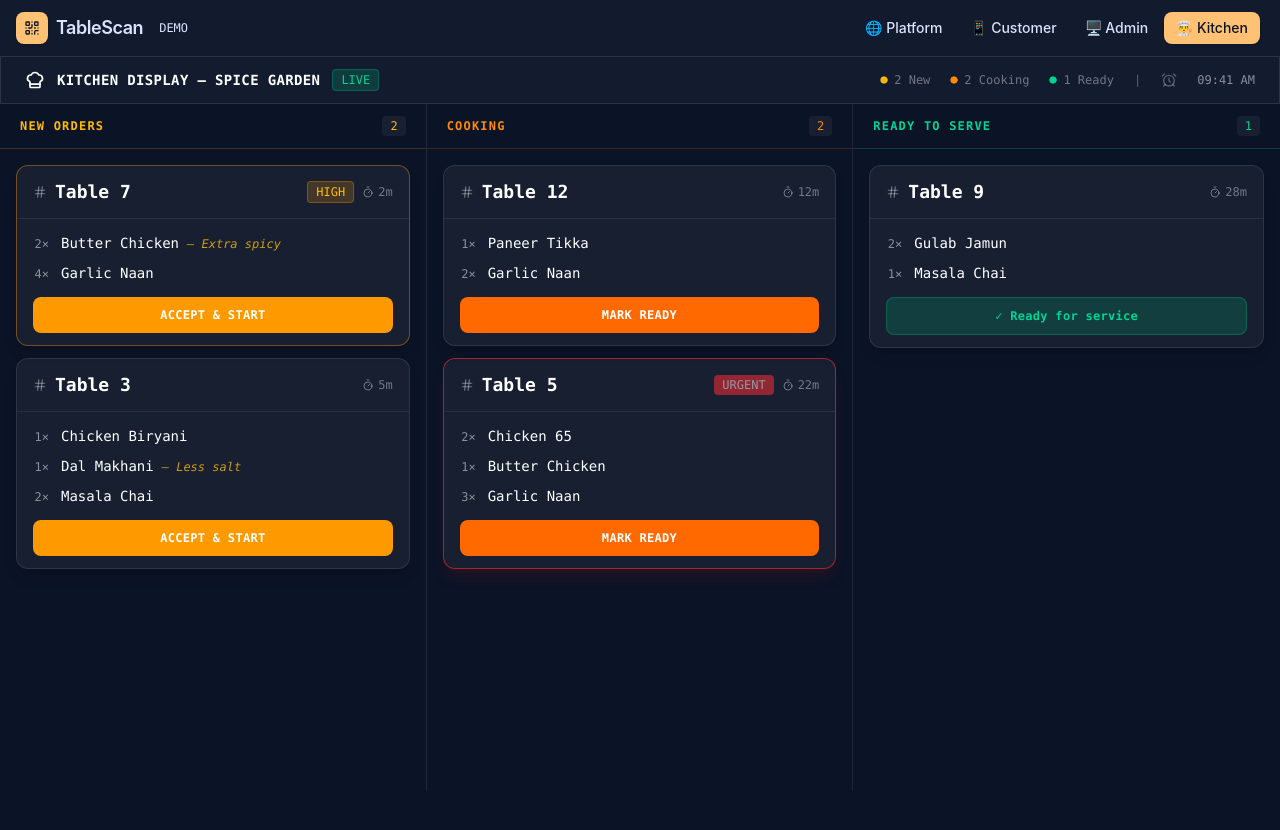
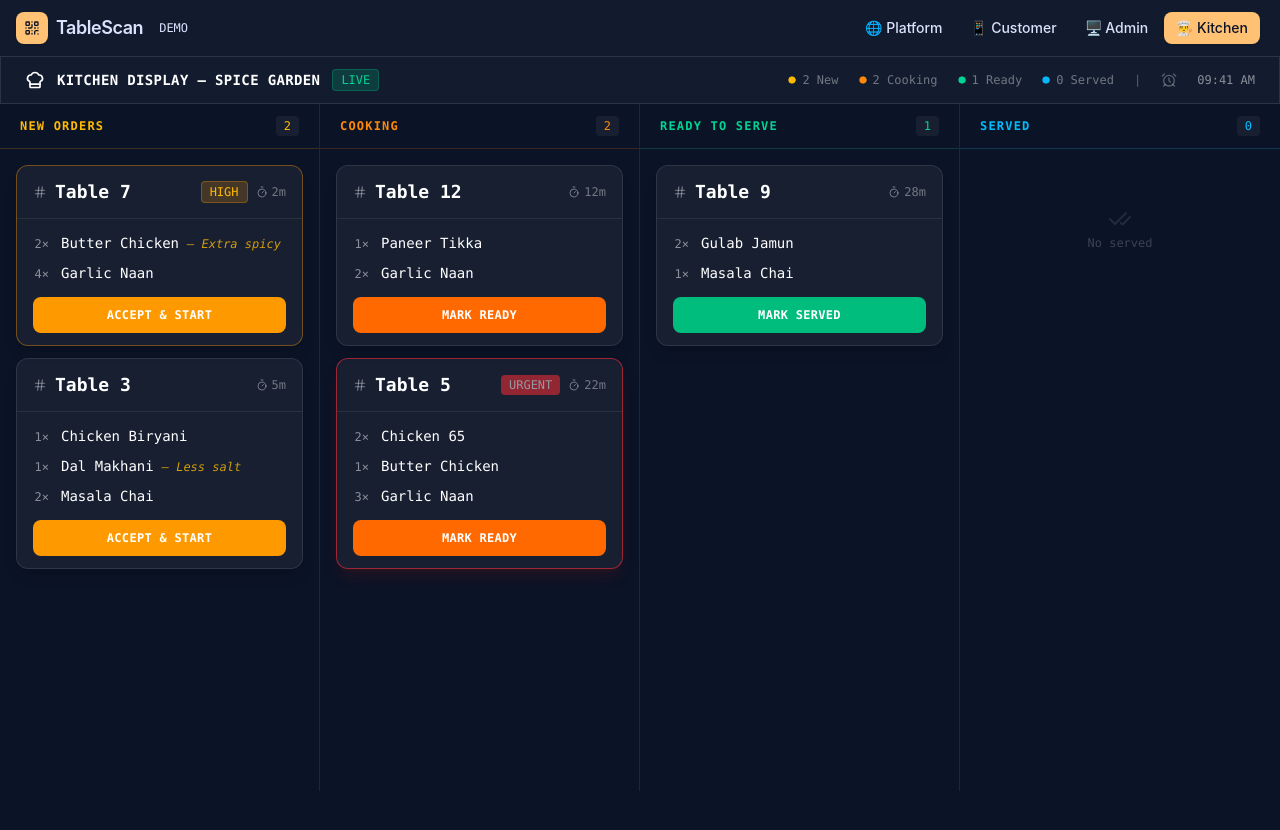
Before and after one commit to Omer4ruq/QR-Restaurant-SaaS, a React (Vite) app: page / in a window 1280 px wide. Both pictures are taken after a click on the button "👨‍🍳 Kitchen". Shown: the top 830 px of the page. Built offline with nearby package versions, Linux system fonts and the light colour scheme; a web font is replaced by a local one.

Commit message:
work on kitchen

```diff
--- a/src/app/App.tsx
+++ b/src/app/App.tsx
@@ -495,7 +495,7 @@ type AdminOrder = Omit<(typeof ADMIN_ORDERS)[number], "status"> & {
 type KitchenOrder = {
   id: string;
   table: number;
-  status: "new" | "cooking" | "ready";
+  status: "new" | "cooking" | "ready" | "served";
   items: OrderDetailItem[];
   elapsed: number;
   priority: "urgent" | "high" | "normal";
@@ -653,6 +653,13 @@ export default function App() {
         ),
       );
     }
+    if (current?.status === "ready") {
+      setKitchenOrders((prev) =>
+        prev.map((order) =>
+          order.id === id ? { ...order, status: "served" } : order,
+        ),
+      );
+    }
   };
 
   const advanceOrder = (id: string) => {
@@ -665,13 +672,16 @@ export default function App() {
               status:
                 o.status === "new"
                   ? "cooking"
-                  : ("ready" as KitchenOrder["status"]),
+                  : o.status === "cooking"
+                    ? "ready"
+                    : "served",
             },
       ),
     );
     const kitchenOrder = kitchenOrders.find((o) => o.id === id);
     if (kitchenOrder?.status === "new") updateAdminOrderStatus(id, "cooking");
     if (kitchenOrder?.status === "cooking") updateAdminOrderStatus(id, "ready");
+    if (kitchenOrder?.status === "ready") updateAdminOrderStatus(id, "served");
   };
 
   const sendChat = () => {
@@ -3969,8 +3979,15 @@ function KitchenDisplay({
       status: "ready",
       label: "Ready to Serve",
       color: "text-emerald-400 border-emerald-500/30",
-      btn: "Served ✓",
+      btn: "Mark Served",
       btnBg: "bg-emerald-500 hover:bg-emerald-600",
+    },
+    {
+      status: "served",
+      label: "Served",
+      color: "text-sky-400 border-sky-500/30",
+      btn: "Completed",
+      btnBg: "bg-sky-500 hover:bg-sky-600",
     },
   ];
 
@@ -4023,6 +4040,10 @@ function KitchenDisplay({
             <Circle className="w-2 h-2 fill-emerald-400 text-emerald-400" />
             {orders.filter((o) => o.status === "ready").length} Ready
           </span>
+          <span className="flex items-center gap-1.5">
+            <Circle className="w-2 h-2 fill-sky-400 text-sky-400" />
+            {orders.filter((o) => o.status === "served").length} Served
+          </span>
           <span className="text-white/30">|</span>
           <AlarmClock className="w-4 h-4 text-white/30" />
           <span className="font-mono text-white/50">09:41 AM</span>
@@ -4030,7 +4051,7 @@ function KitchenDisplay({
       </div>
 
       {/* COLUMNS */}
-      <div className="grid grid-cols-3 gap-0 h-[calc(100vh-57px-56px)]">
+      <div className="grid grid-cols-4 gap-0 h-[calc(100vh-57px-56px)]">
         {cols.map((col) => {
           const colOrders = orders.filter((o) => o.status === col.status);
           return (
@@ -4046,7 +4067,9 @@ function KitchenDisplay({
                     ? "rgba(245,158,11,0.2)"
                     : col.color.includes("orange")
                       ? "rgba(249,115,22,0.2)"
-                      : "rgba(52,211,153,0.2)",
+                      : col.color.includes("sky")
+                        ? "rgba(56,189,248,0.2)"
+                        : "rgba(52,211,153,0.2)",
                 }}
               >
                 <span
@@ -4113,7 +4136,7 @@ function KitchenDisplay({
                         </div>
                       ))}
                     </div>
-                    {col.status !== "ready" && (
+                    {col.status !== "served" && (
                       <div className="px-4 pb-3">
                         <button
                           onClick={() => onAdvance(order.id)}
@@ -4123,10 +4146,10 @@ function KitchenDisplay({
                         </button>
                       </div>
                     )}
-                    {col.status === "ready" && (
+                    {col.status === "served" && (
                       <div className="px-4 pb-3">
-                        <div className="w-full bg-emerald-500/20 border border-emerald-500/30 text-emerald-400 text-xs font-semibold py-2.5 rounded-lg text-center tracking-wide">
-                          ✓ Ready for service
+                        <div className="w-full bg-sky-500/20 border border-sky-500/30 text-sky-400 text-xs font-semibold py-2.5 rounded-lg text-center tracking-wide">
+                          ✓ Served to table
                         </div>
                       </div>
                     )}
```
